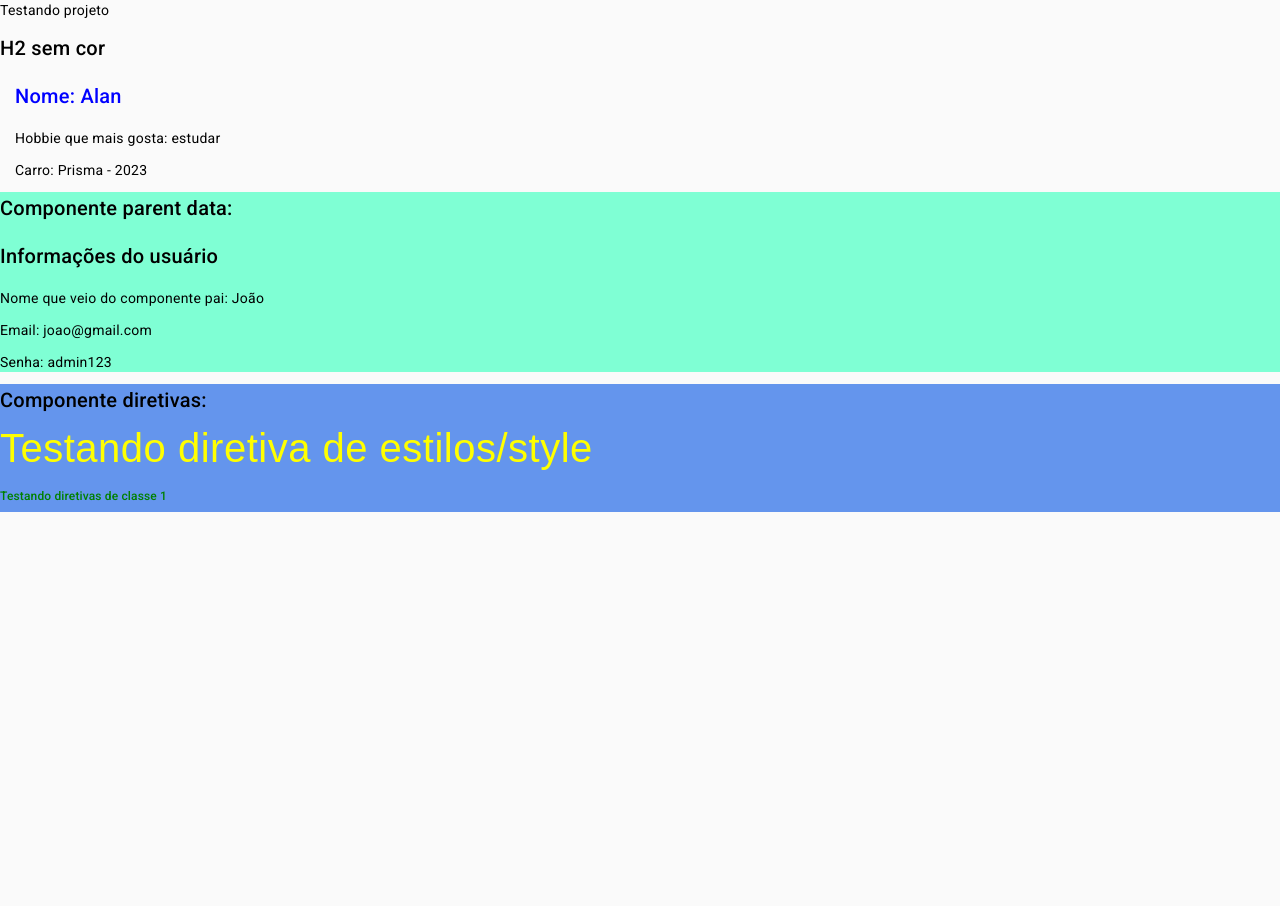
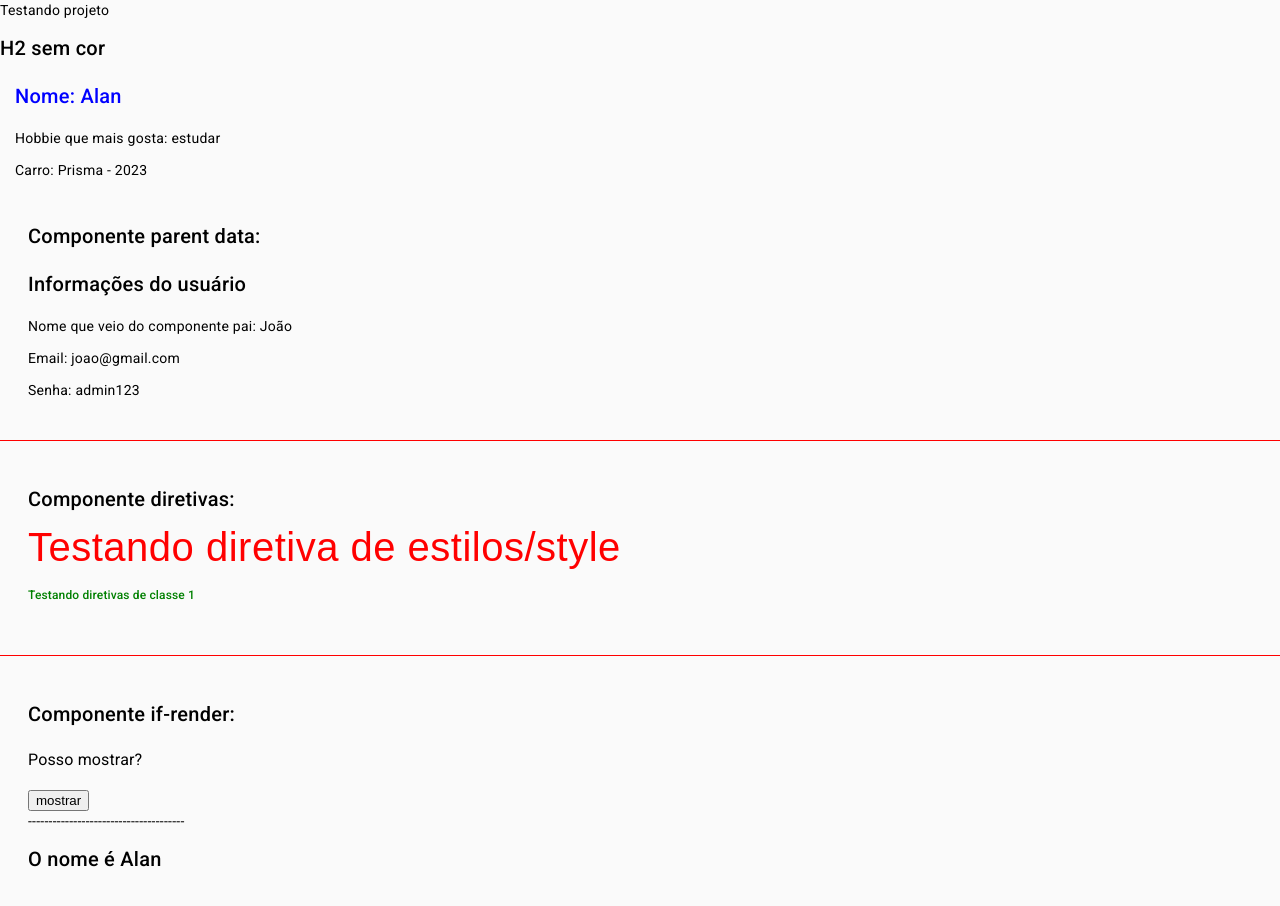
Before and after one commit to Alan-LR/Angular-com-Matheus-Battisti, an Angular app: page / in a window 1280 px wide. Shown: the top 906 px of the page. Before the commit the page ends 800 px from the top, so only its background shows below. Built offline with nearby package versions, Linux system fonts and the light colour scheme.

Commit message:
Aula 09 Renderização condicional

```diff
--- a/src/app/app.component.html
+++ b/src/app/app.component.html
@@ -3,13 +3,18 @@
 <router-outlet></router-outlet>
 <app-first-component></app-first-component>
 
-<div style="background-color: aquamarine;">
+<div class="aulas">
     <h2>Componente parent data:</h2>
     <app-parent-data [recebendoNome]="nomeComponentePai" [userData]="userData"></app-parent-data>
 
 </div>
 
-<div style="background-color: cornflowerblue">
+<div class="aulas">
     <h2>Componente diretivas:</h2>
     <app-directives></app-directives>
 </div>
+
+<div class="aulas">
+    <h2>Componente if-render:</h2>
+    <app-if-render></app-if-render>
+</div>
--- a/src/app/app.module.ts
+++ b/src/app/app.module.ts
@@ -7,13 +7,15 @@ import { BrowserAnimationsModule } from '@angular/platform-browser/animations';
 import { FirstComponentComponent } from './components/first-component/first-component.component';
 import { ParentDataComponent } from './components/parent-data/parent-data.component';
 import { DirectivesComponent } from './components/directives/directives.component';
+import { IfRenderComponent } from './components/if-render/if-render.component';
 
 @NgModule({
   declarations: [
     AppComponent,
     FirstComponentComponent,
     ParentDataComponent,
-    DirectivesComponent
+    DirectivesComponent,
+    IfRenderComponent
   ],
   imports: [
     BrowserModule,
--- a/src/app/components/directives/directives.component.ts
+++ b/src/app/components/directives/directives.component.ts
@@ -9,7 +9,7 @@ export class DirectivesComponent {
 
   size = 40;
   font = 'Arial';
-  color = 'yellow';
+  color = 'red';
 
   classes = ['green-title', 'small-title']
 
--- /dev/null
+++ b/src/app/components/if-render/if-render.component.html
@@ -0,0 +1,13 @@
+<div>
+    <h3>Posso mostrar?</h3>
+    <button (click)="exibir()">mostrar</button>
+    <div *ngIf="possoMostrar">Estamos mostrando esse conteúdo que foi permitido</div>
+    <br>
+
+    <p>--------------------------------------</p>
+    <h2 *ngIf="nome === 'Alan'; else nomeNaoEncontrado">O nome é Alan</h2>
+    <!--O else carrega no elemento que chamamos de ng-template-->
+    <ng-template #nomeNaoEncontrado>
+        <h2>nome não encontrado!</h2>
+    </ng-template>
+</div>
--- /dev/null
+++ b/src/app/components/if-render/if-render.component.ts
@@ -0,0 +1,19 @@
+import { Component } from '@angular/core';
+
+@Component({
+  selector: 'app-if-render',
+  templateUrl: './if-render.component.html',
+  styleUrls: ['./if-render.component.scss']
+})
+export class IfRenderComponent {
+
+  possoMostrar: boolean = false;
+
+  nome = 'Alan'
+
+  exibir(){
+    this.possoMostrar = true;
+  }
+
+
+}
--- a/src/styles.scss
+++ b/src/styles.scss
@@ -1,4 +1,19 @@
 /* You can add global styles to this file, and also import other style files */
 
-html, body { height: 100%; }
-body { margin: 0; font-family: Roboto, "Helvetica Neue", sans-serif; background-color:  #fafafa;}
+html,
+body {
+    height: 100%;
+}
+
+body {
+    margin: 0;
+    font-family: Roboto, "Helvetica Neue", sans-serif;
+    background-color: #fafafa;
+    padding-bottom: 500px;
+}
+
+.aulas {
+    border-bottom: 1px solid red;
+    padding: 2em;
+    margin-bottom: 1em;
+}
```
Also changed, not shown: src/app/components/if-render/if-render.component.scss (added).
